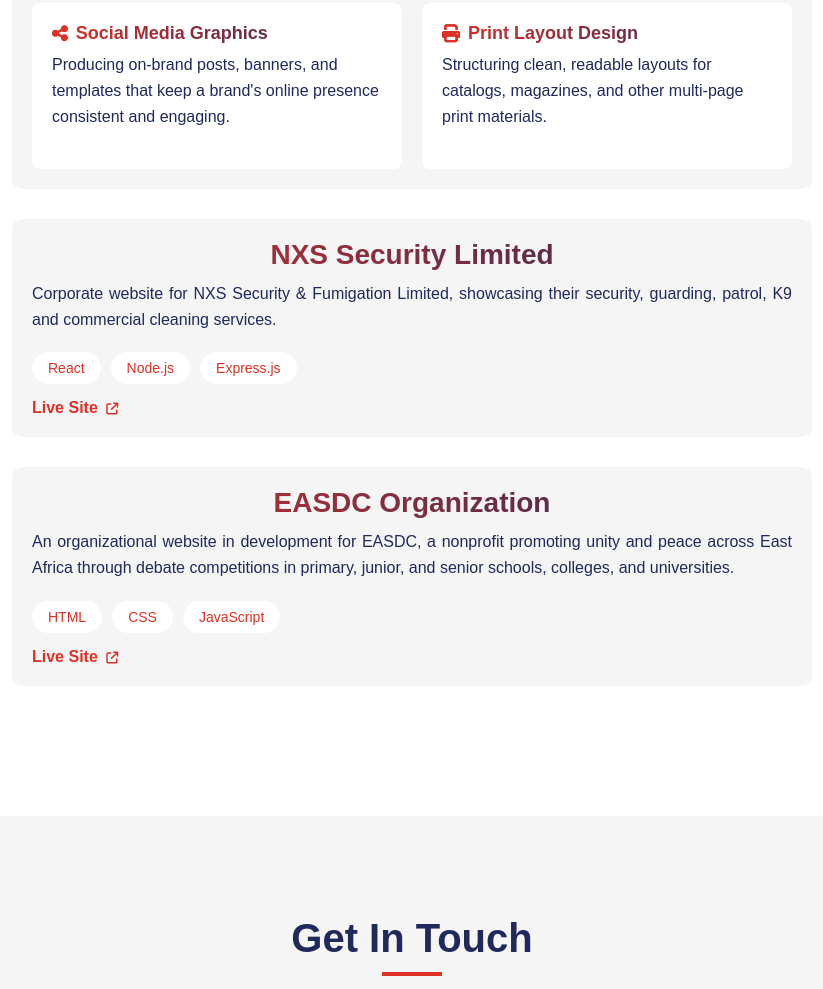
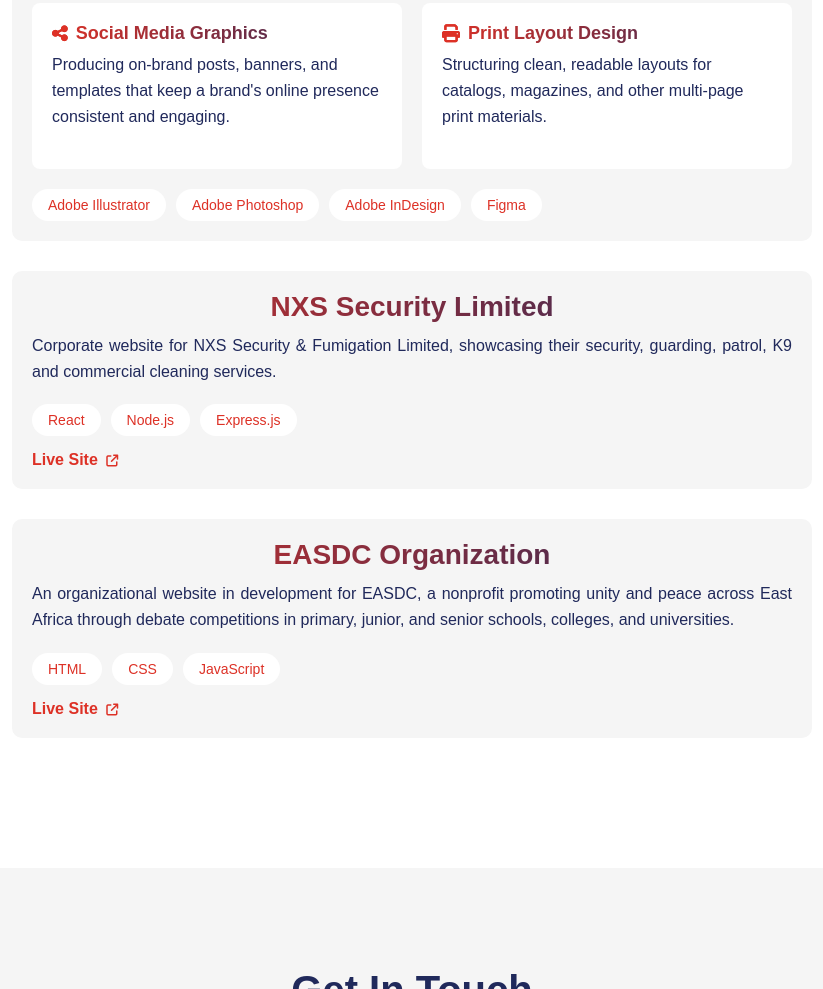
Before and after one commit to iam-collins97/www.collycreatives.co.ke, a plain HTML site: page index.html in a window 1280 px wide. Shown: the part 3586-4575 px from the top of the page, without its empty margins (228-1051 px from the left). Drawn offline with Linux system fonts and the light colour scheme.

Commit message:
Update index.html

```diff
--- a/index.html
+++ b/index.html
@@ -167,6 +167,12 @@
             <p>Structuring clean, readable layouts for catalogs, magazines, and other multi-page print materials.</p>
         </div>
     </div>
+        <div class="project-tags">
+        <span class="tag">Adobe Illustrator</span>
+        <span class="tag">Adobe Photoshop</span>
+        <span class="tag">Adobe InDesign</span>
+        <span class="tag">Figma</span>
+    </div>
 </div>
    <div class="project-card reveal">
     <h3>NXS Security Limited</h3>
```
